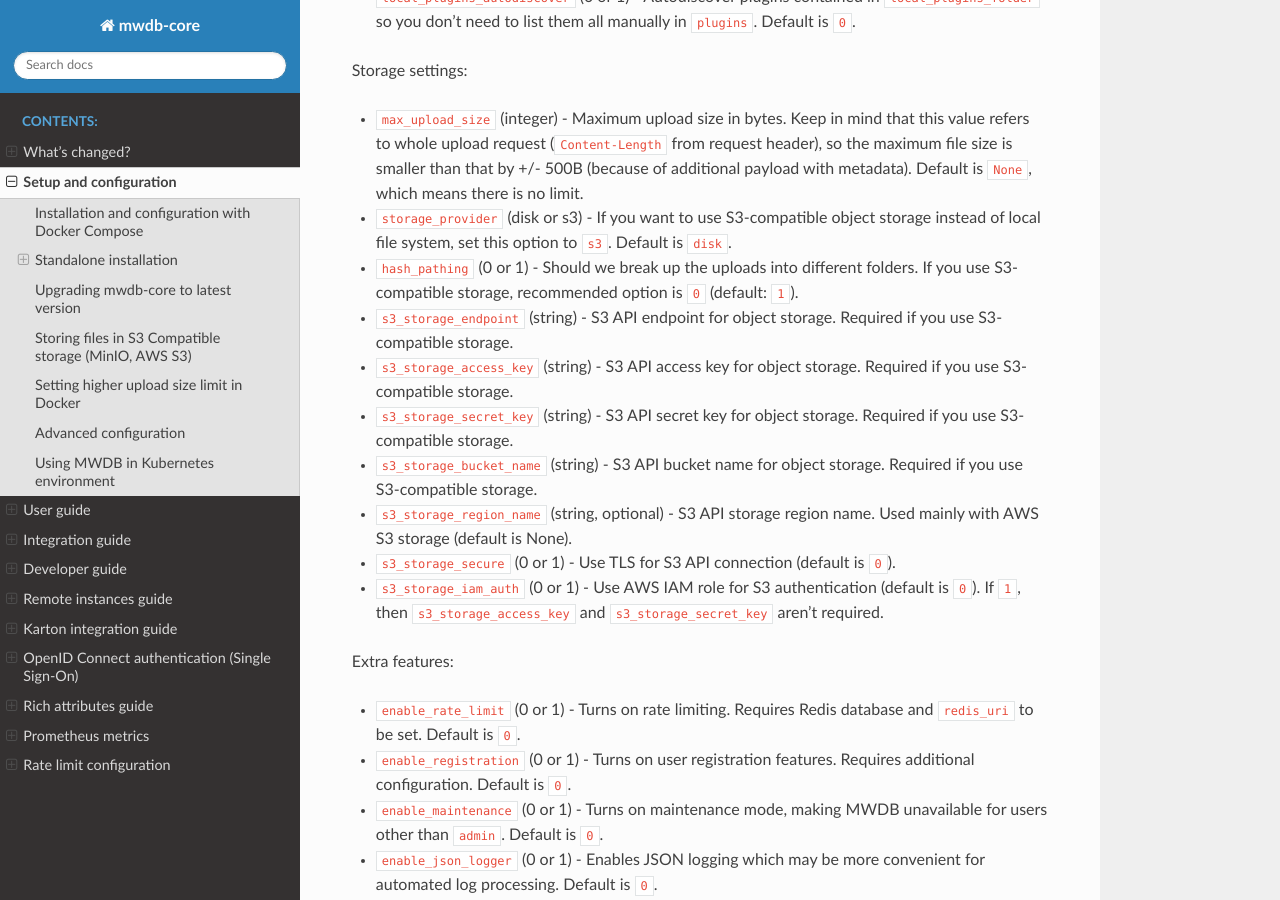
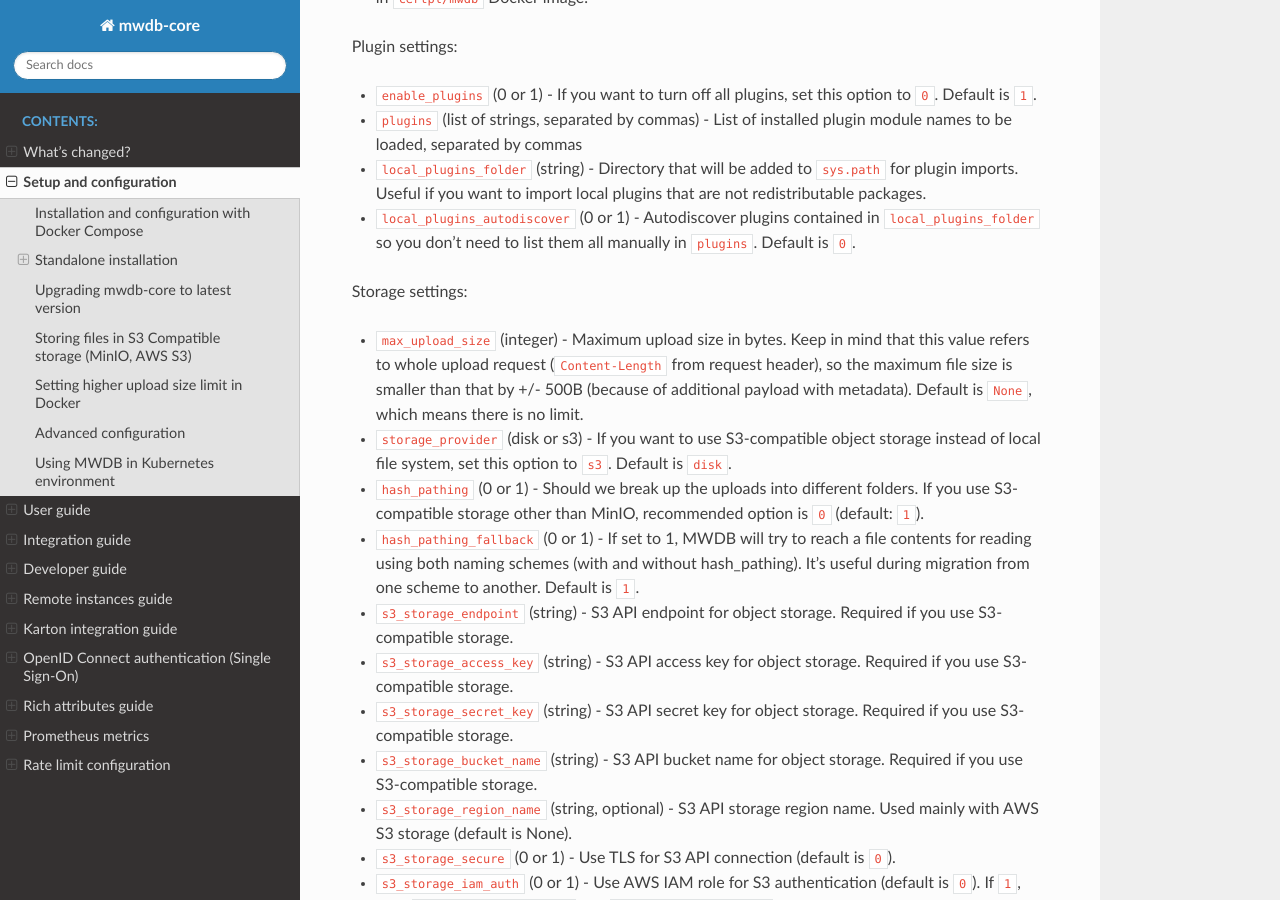
Before and after one commit to CERT-Polska/mwdb-core, a Sphinx documentation site: the page built from docs/setup-and-configuration.rst, in a window 1280 px wide and 900 px high, scrolled down 7133 px. Built offline with Sphinx 7.4.7 and the Read the Docs theme 3.1.0, drawn with Linux system fonts in a browser that asks for light colours; some of the changed text lies outside the part shown.

Commit message:
Docs: hash pathing fallback (#1018)

```diff
--- a/docs/setup-and-configuration.rst
+++ b/docs/setup-and-configuration.rst
@@ -238,6 +238,14 @@
     # optional (for AWS IAM role authentication)
     s3_storage_iam_auth = 1
 
+.. note::
+
+   If you are using MinIO, it's recommended to set hash_pathing to 1. Although MinIO is an object storage, it uses prefixes
+   to organize files like in traditional, hierarchical file systems. Read more in
+   `MinIO Core Administration Concepts documentation <https://min.io/docs/minio/linux/administration/concepts.html>`_.
+
+   If you want to migrate from one naming scheme to another, MWDB Core v2.15.0 introduces hash_pathing_fallback option to
+   try both schemes while reading files from storage.
 
 If you use Docker-based setup, all the configuration can be set using environment variables (e.g. ``MWDB_STORAGE_PROVIDER=s3``).
 
@@ -310,7 +318,8 @@
 
 * ``max_upload_size`` (integer) - Maximum upload size in bytes. Keep in mind that this value refers to whole upload request (``Content-Length`` from request header), so the maximum file size is smaller than that by +/- 500B (because of additional payload with metadata). Default is ``None``, which means there is no limit.
 * ``storage_provider`` (disk or s3) - If you want to use S3-compatible object storage instead of local file system, set this option to ``s3``. Default is ``disk``.
-* ``hash_pathing`` (0 or 1) - Should we break up the uploads into different folders. If you use S3-compatible storage, recommended option is ``0`` (default: ``1``).
+* ``hash_pathing`` (0 or 1) - Should we break up the uploads into different folders. If you use S3-compatible storage other than MinIO, recommended option is ``0`` (default: ``1``).
+* ``hash_pathing_fallback`` (0 or 1) - If set to 1, MWDB will try to reach a file contents for reading using both naming schemes (with and without hash_pathing). It's useful during migration from one scheme to another. Default is ``1``.
 * ``s3_storage_endpoint`` (string) - S3 API endpoint for object storage. Required if you use S3-compatible storage.
 * ``s3_storage_access_key`` (string) - S3 API access key for object storage. Required if you use S3-compatible storage.
 * ``s3_storage_secret_key`` (string) - S3 API secret key for object storage. Required if you use S3-compatible storage.
```
